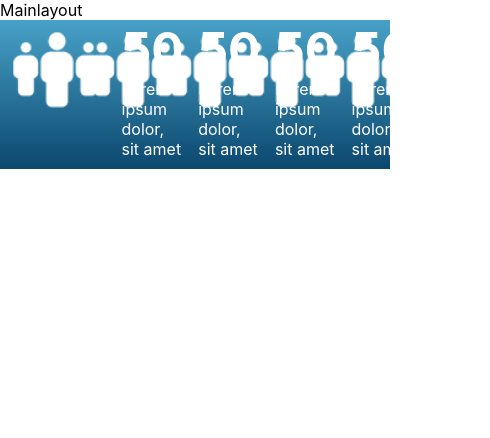
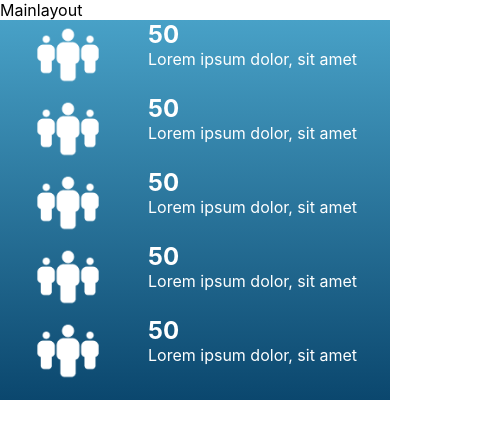
Before and after one commit to Konnexions-Ksac/DataViz, a React (Create React App) app in the folder my-app/: page / in a window 390 px wide. Shown: the top 438 px of the page, 490 px wide, since content can reach past the window. Built offline with nearby package versions, Linux system fonts and the light colour scheme.

Commit message:
countSection mobile view updated

```diff
--- a/my-app/src/components/countComp/countComp.module.css
+++ b/my-app/src/components/countComp/countComp.module.css
@@ -24,3 +24,63 @@ p {
   display: flex;
   justify-content: space-evenly;
 }
+@media only screen and (min-width: 1001px) and (max-width: 1200px) {
+  .mainClass .mainClassRight h1 {
+    font-size: 1.5rem;
+  }
+  .mainClass .mainClassRight p {
+    font-size: 0.8;
+  }
+  img {
+    width: 70px;
+    height: 70px;
+    margin-right: 12px;
+  }
+}
+
+@media only screen and (min-width: 751px) and (max-width: 1000px) {
+  .mainClass .mainClassRight h1 {
+    font-size: 1rem;
+  }
+  .mainClass .mainClassRight p {
+    font-size: 0.75rem;
+  }
+  img {
+    width: 55px;
+    height: 55px;
+    margin-right: 10px;
+  }
+}
+
+@media only screen and (min-width: 401px) and (max-width: 750px) {
+  .countCompMappedObject {
+    display: flex;
+    justify-content: space-evenly;
+    flex-direction: column;
+  }
+  .mainClass {
+    width: 100%;
+  }
+}
+
+@media only screen and (max-width: 400px) {
+  .mainClass .mainClassRight h1 {
+    font-size: 1.5rem;
+  }
+  .mainClass .mainClassRight p {
+    font-size: 0.8;
+  }
+  img {
+    width: 70px;
+    height: 70px;
+    margin-right: 12px;
+  }
+  .mainClass {
+    width: 100%;
+  }
+  .countCompMappedObject {
+    display: flex;
+    justify-content: space-evenly;
+    flex-direction: column;
+  }
+}
```
